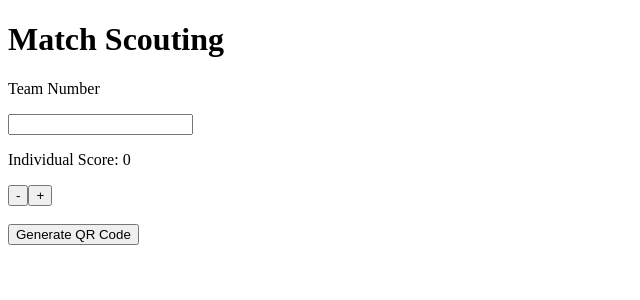
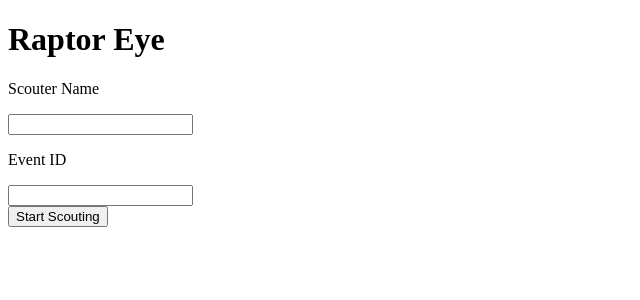
Before and after one commit to CharlieHammersley/RaptorEye, a React (Vite) app: page / in a window 1280 px wide. Shown: the top 300 px of the page, without its empty margins (0-640 px from the left). Built offline with nearby package versions, Linux system fonts and the light colour scheme.

Commit message:
Format Changes
Changed format, added steps in the form process. Streamlined form data constants. Will add QR Code stuff in the next commit.

```diff
--- a/src/main.tsx
+++ b/src/main.tsx
@@ -4,7 +4,6 @@ import './index.scss'
 import App from './pages/matchSoutingForm.tsx'
 
 createRoot(document.getElementById('root')!).render(
-
   <StrictMode>
     <App />
   </StrictMode>,
--- a/src/pages/matchSoutingForm.tsx
+++ b/src/pages/matchSoutingForm.tsx
@@ -3,25 +3,69 @@ import { QRCodeCanvas } from 'qrcode.react';
 import './matchScoutingForm.scss';
 
 export default function matchScoutForm() {
+    const updateScore = (val: number) => setScore(prev => Math.max(0, prev + val));
+    const [step, setStep] = useState('opener');
+    const [scouterName, setScouterName] = useState('');
+    const [eventID, setEventID] = useState('');
+    const [team, setTeam] = useState('');
     const [score, setScore] = useState(0);
-    const [team, setTeam] = useState('');
-    const updateScore = (val: number) => setScore(prev => Math.max(0, prev + val));
 
-    return (
-        <div className="matchScoutForm">
-            <h1>Match Scouting</h1>
-                <div className="scouting-form">
+    const [allMatches, setAllMatches] = useState<any[]>([]);
+
+    const saveMatch = () => {
+        const newMatch = {
+            t: team,
+            s: score,
+            ts: Date.now()
+        };
+        setAllMatches([...allMatches, newMatch]);
+        setTeam(''); // reset match specific variables
+        setScore(0);
+        alert("match saved");
+    };
+
+
+    if(step == 'opener') {
+        return (
+            <div className='opener'>
+                <h1>Raptor Eye</h1>
+                <p>Scouter Name</p>
+                <input value={scouterName} onChange={(e) => setScouterName(e.target.value)} />
+                <p>Event ID</p>
+                <input value={eventID} onChange={(e) => setEventID(e.target.value)} />
+                <br />
+                <button onClick={() => setStep('form')}>Start Scouting</button>
+            </div>
+        );
+    }
+
+    if(step == 'form') {
+        return (
+            <div className="form">
+                <h1>Match Scouting</h1>
+                    <h3>Scouting: {eventID}</h3>
+                    <p>{scouterName}</p>
+                    <hr />
+
                     <p>Team Number</p>
-                    <input type="number" value={team} onChange={(e) => setTeam(e.target.value)} required />
+                        <input type="number" value={team} onChange={(e) => setTeam(e.target.value)} required />
+                    <br />
 
                     <p>Individual Score: <span>{score}</span></p>
-                     <div className="counter-row">
                         <button onClick={() => updateScore(-1)}>-</button>
                         <button onClick={() => updateScore(1)}>+</button>
-                    </div>
                     <br />
-                    <button>Generate QR Code</button>
-                </div>
-        </div>
-    );
+                    <button onClick={saveMatch}>Save Match</button>
+                    <br />
+                    <button onClick={() => setStep('qr-codes')}>Compile Data</button>
+                    <button onClick={() => setStep('opener')}>Back to Homepage</button>
+            </div>
+        );
+    }
+
+    if(step == 'qr-codes') {
+        return (
+            <div className='qr-codes'></div>
+        );
+    }
 }
```
Also changed, not shown: 1 other file (tests, documents, lock files or other folders).
